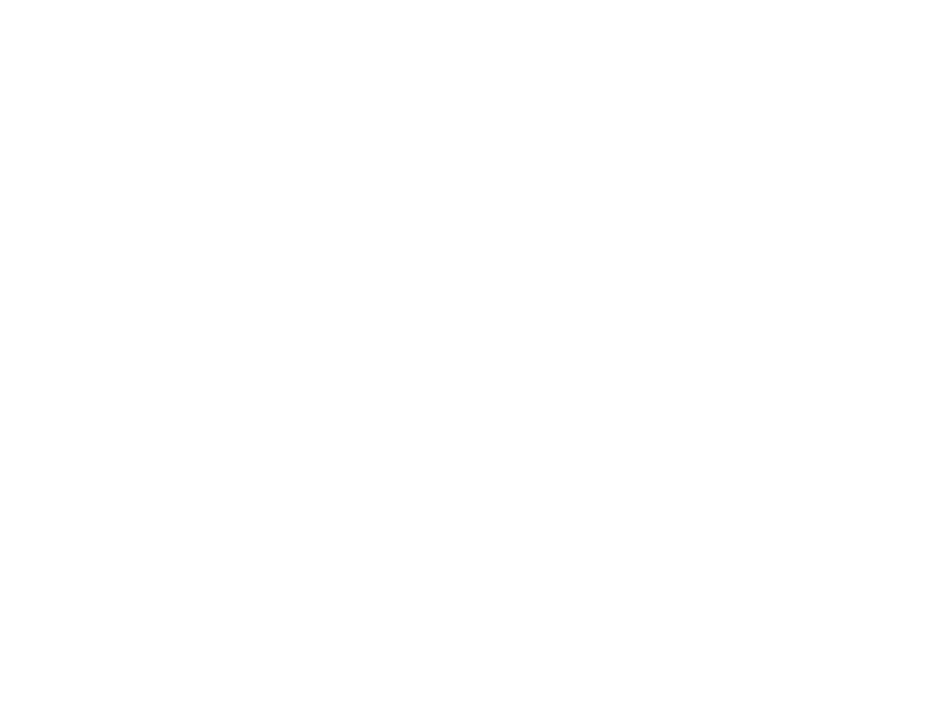
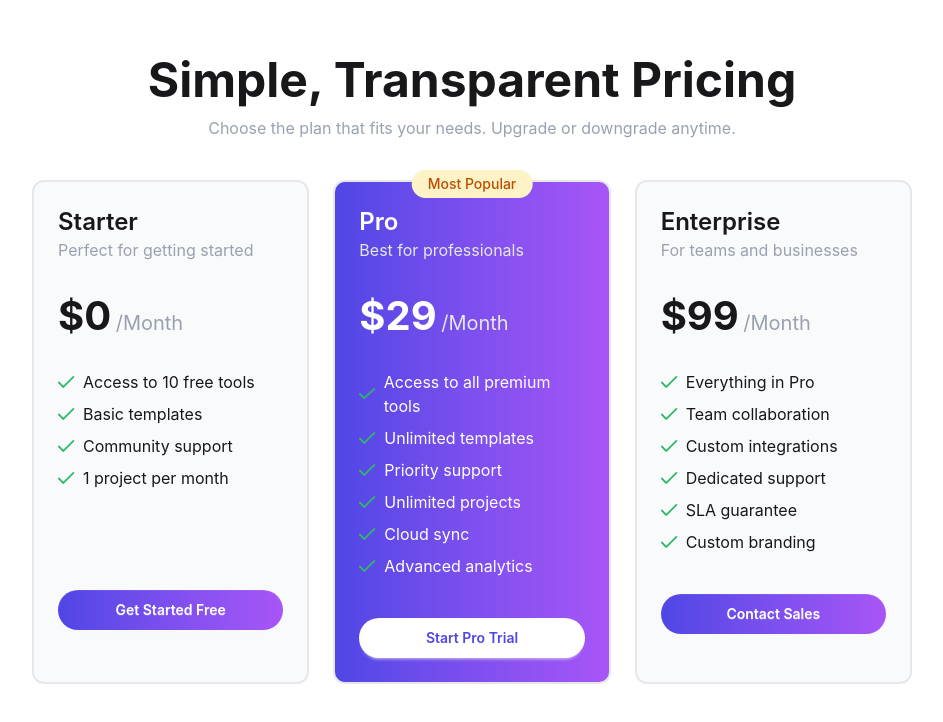
Before and after one commit to abrar12678/digitools-platform, a React (Vite) app: page / in a window 1280 px wide. Shown: the part 1800-2522 px from the top of the page, without its empty margins (168-1111 px from the left). Before the commit the page ends 1756 px from the top, so only its background shows below. Built offline with nearby package versions, Linux system fonts and the light colour scheme.

Commit message:
Created Membership Section

```diff
--- a/src/App.jsx
+++ b/src/App.jsx
@@ -26,7 +26,7 @@
         {/* <Tools productsPromise={productsPromise} /> */}
       {/* </Suspense> */}
       <Steps />
-      {/* <Membership /> */}
+      <Membership />
       {/* <Workflow /> */}
       {/* <Footer /> */}
     </>
```
